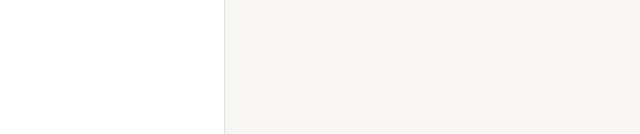
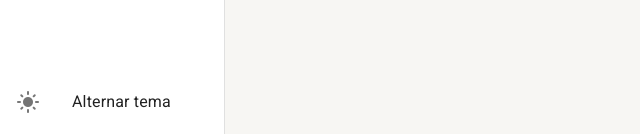
Before and after one commit to fabiopenha/react-mui-typescript, a React (Create React App) app: page /pagina-inicial in a window 1280 px wide. Shown: the part 666-800 px from the top of the page, without its empty margins (0-640 px from the left). Built offline with nearby package versions, Linux system fonts and the light colour scheme.

Commit message:
feat: correção do tema dark + menu lateral

```diff
--- a/src/shared/components/menu-lateral/MenuLateral.tsx
+++ b/src/shared/components/menu-lateral/MenuLateral.tsx
@@ -1,7 +1,7 @@
 import { Avatar, Divider, Drawer, Icon, List, ListItemIcon, ListItemButton, ListItemText, useMediaQuery, useTheme } from '@mui/material';
 import { Box } from '@mui/system';
 import { useMatch, useNavigate, useResolvedPath } from 'react-router-dom';
-import { useAppDrawerContext } from '../../contexts';
+import { useAppDrawerContext, useAppThemeContext } from '../../contexts';
 
 interface IMenuLateralProp {
   children?: React.ReactNode;
@@ -41,6 +41,7 @@ export const MenuLateral: React.FC<IMenuLateralProp> = ({ children }) => {
   const smDown = useMediaQuery(theme.breakpoints.down('sm'));
 
   const { isDrawerOpen, toggleDrawerOpen, drawerOptions } = useAppDrawerContext();
+  const { toggleTheme, themeName } = useAppThemeContext();
   return (
     <>
       <Drawer
@@ -81,6 +82,17 @@ export const MenuLateral: React.FC<IMenuLateralProp> = ({ children }) => {
               ))}
             </List>
           </Box>
+
+          <Box>
+            <List component="nav">
+              <ListItemButton onClick={toggleTheme}>
+                <ListItemIcon>
+                  <Icon>{ themeName === 'light' ? 'light_mode' : 'dark_mode'}</Icon>
+                </ListItemIcon>
+                <ListItemText primary="Alternar tema" />
+              </ListItemButton>
+            </List>
+          </Box>
         </Box>
       </Drawer>
 
--- a/src/shared/themes/Dark.ts
+++ b/src/shared/themes/Dark.ts
@@ -3,6 +3,7 @@ import { cyan, yellow } from '@mui/material/colors';
 
 export const DarkTheme = createTheme({
   palette: {
+    mode: 'dark',
     primary: {
       main: yellow[700],
       dark: yellow[800],
@@ -20,4 +21,9 @@ export const DarkTheme = createTheme({
       paper: '#303134',
     },
   },
+  typography: {
+    allVariants: {
+      color: 'white',
+    }
+  }
 });
```
